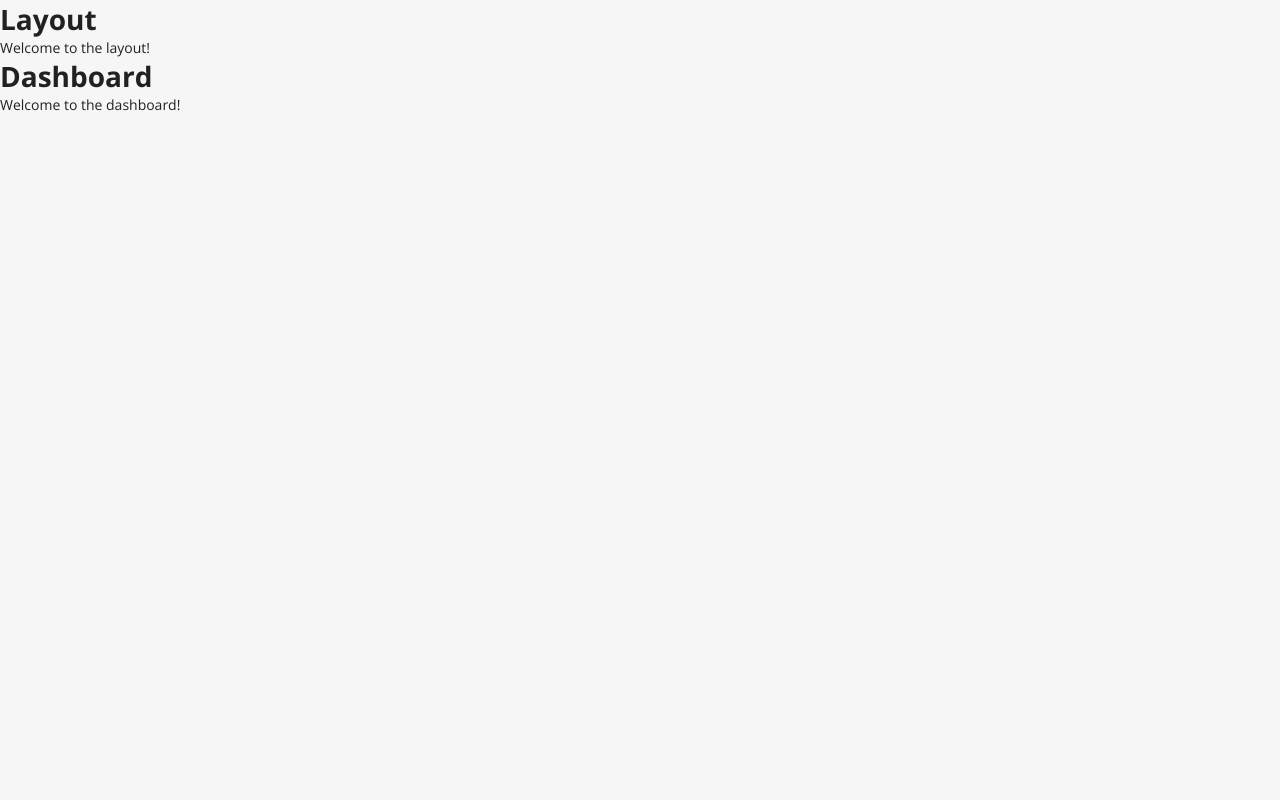
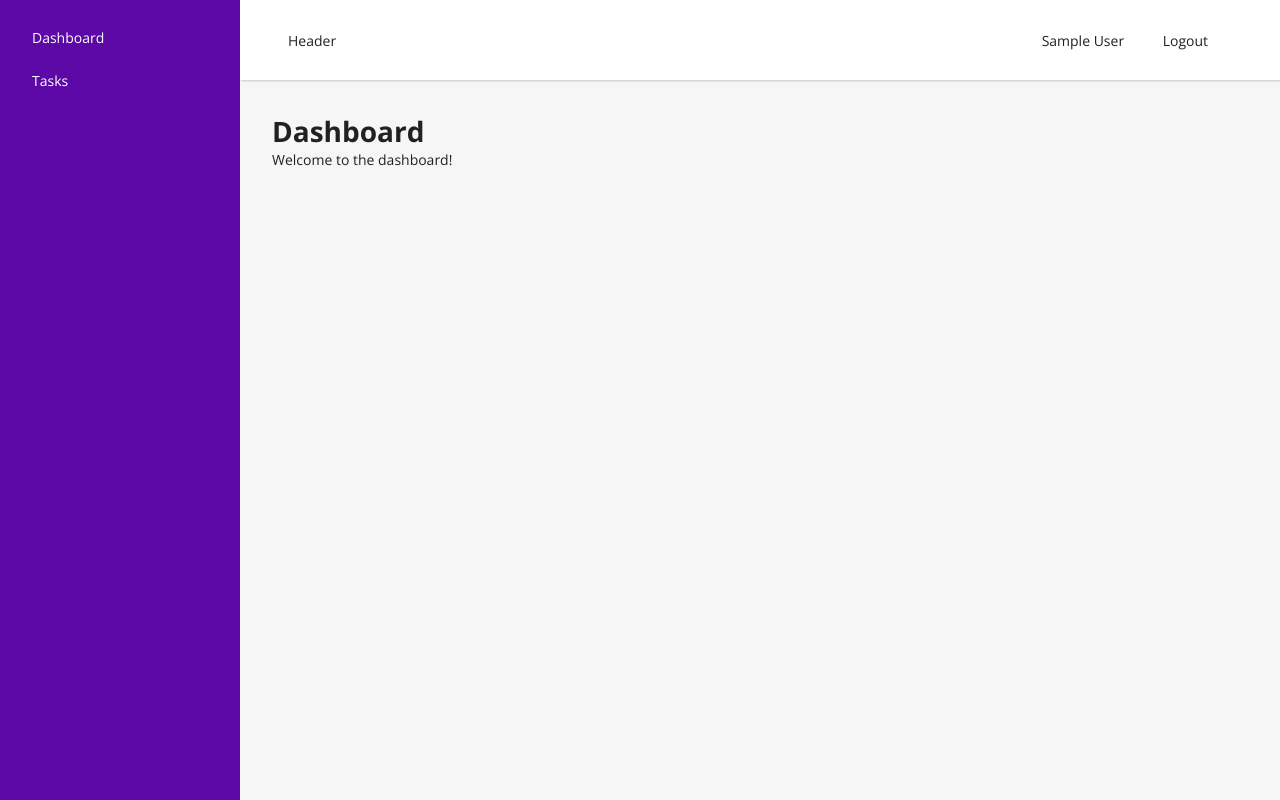
Before and after one commit to BENAMARLAHCEN/taskify-react, a React (Vite) app: page /dashboard in a window 1280 px wide. Built offline with nearby package versions, Linux system fonts and the light colour scheme; no server answers; sample sign-in values are in the browser's storage.

Commit message:
Add logout functionality and update layout

```diff
--- a/src/components/Layout.jsx
+++ b/src/components/Layout.jsx
@@ -1,14 +1,43 @@
 import { Navigate, Outlet } from "react-router-dom";
 import { useStateContext } from "../contexts/ContextProvider";
+import { Link } from "react-router-dom/dist";
+import axiosClient from "../axios-client";
 
 export default function Layout() {
-    const {user, token} = useStateContext();
-    if (!user || !token) return <Navigate to="/login" />;
+    const {user, token, setUser, setToken} = useStateContext();
+    if (!token) return <Navigate to="/login" />;
+    const onLogout = (event) => {
+        event.preventDefault();
+        axiosClient.post("/logout").then(response => {
+            console.log(response.data)
+            setUser(null)
+            setToken(null)
+        }).catch(error => {
+            console.log(error.response.data)
+        });
+    };
     return (
-        <div>
-            <h1>Layout</h1>
-            <p>Welcome to the layout!</p>
-            <Outlet />
-        </div>
+        <div id="defaultLayout">
+      <aside>
+        <Link to="/dashboard">Dashboard</Link>
+        <Link to="/tasks">Tasks</Link>
+      </aside>
+      <div className="content">
+        <header>
+          <div>
+            Header
+          </div>
+
+          <div>
+            {user.name} &nbsp; &nbsp;
+            <a href="#" onClick={onLogout} className="btn-logout" >Logout</a>
+          </div>
+        </header>
+        <main>
+          <Outlet/>
+        </main>
+
+      </div>
+    </div>
     );
 }
```
